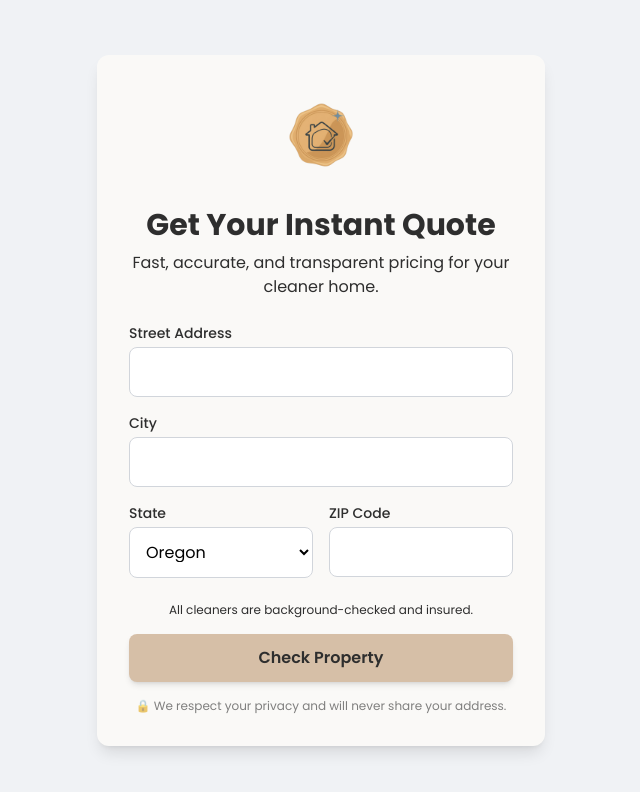
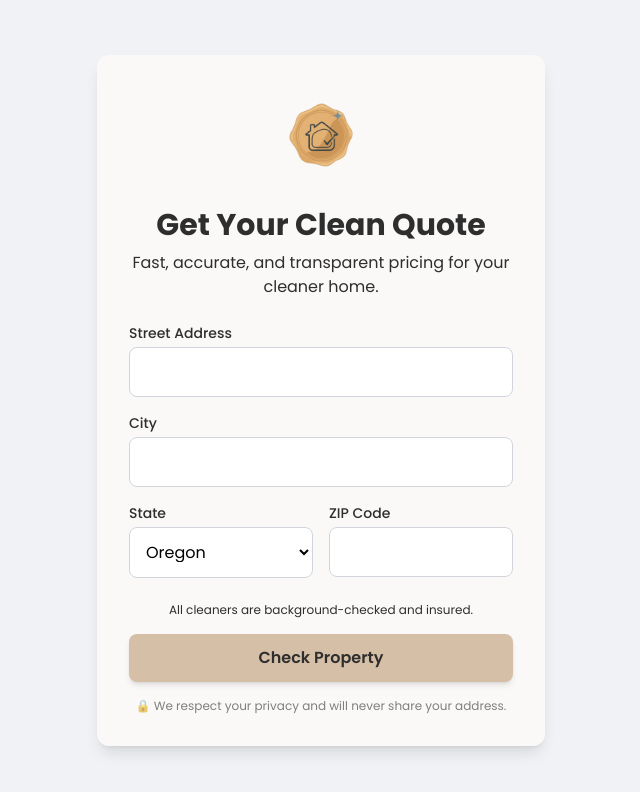
Before and after one commit to edw4rdsinc/cleanquote, a website: page index.html in a window 1280 px wide. Shown: the whole page, without its empty margins (319-959 px from the left). Drawn offline with nearby package versions, Linux system fonts and the light colour scheme.

Commit message:
Update index.html

```diff
--- a/index.html
+++ b/index.html
@@ -55,7 +55,7 @@
             <img src="images/clean-quote-logo.jpg" alt="CleanQuote Logo" class="w-24 h-24 mx-auto">
         </div>
 
-        <h1 class="text-3xl font-bold text-deep-graphite mb-2 text-center form-element" style="animation-delay: 0.1s;">Get Your Instant Quote</h1>
+        <h1 class="text-3xl font-bold text-deep-graphite mb-2 text-center form-element" style="animation-delay: 0.1s;">Get Your Clean Quote</h1>
         <p class="text-center text-deep-graphite opacity-80 mb-6 form-element" style="animation-delay: 0.2s;">Fast, accurate, and transparent pricing for your cleaner home.</p>
 
         <form id="address-form" class="space-y-4">
```
